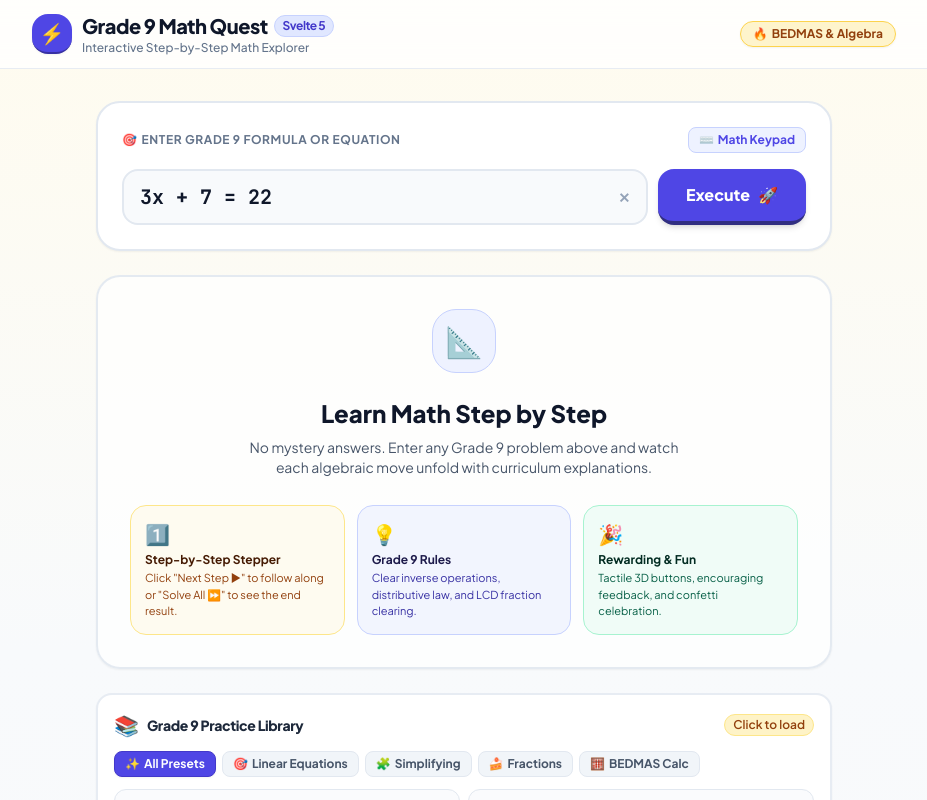
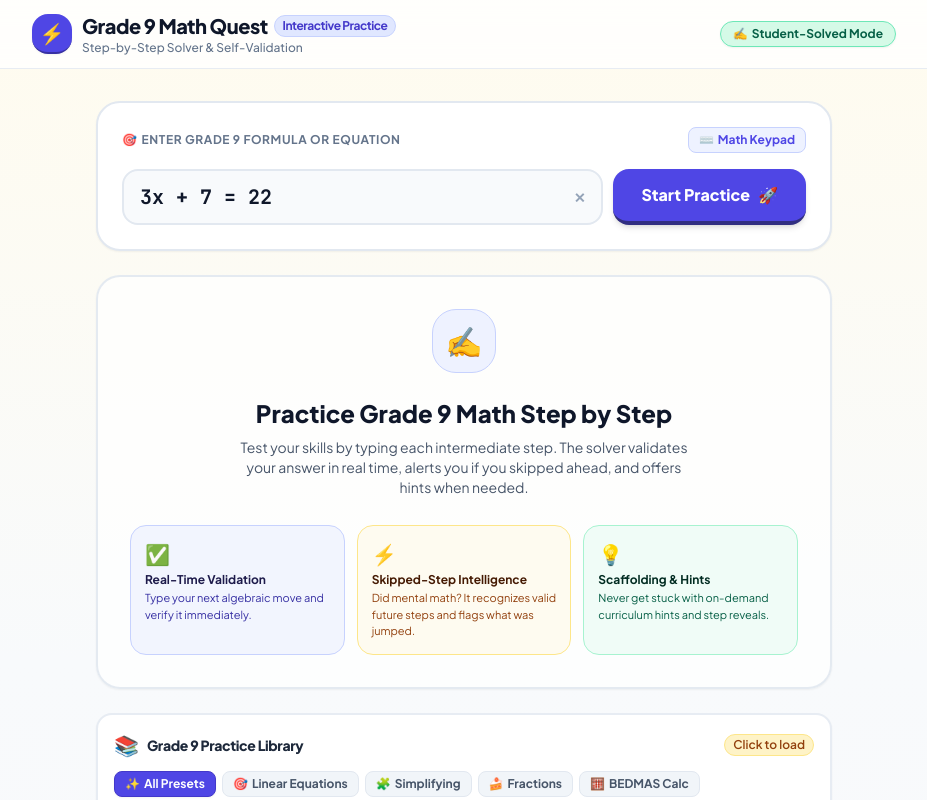
Before and after one commit to spoutin/mathvibe, a Svelte app: page / in a window 1280 px wide. Shown: the top 800 px of the page, without its empty margins (176-1103 px from the left). Built offline with nearby package versions, Linux system fonts and the light colour scheme.

Commit message:
feat: connect keypad to step input and verify student validation workflows

```diff
--- a/src/App.svelte
+++ b/src/App.svelte
@@ -8,47 +8,57 @@
   let formula = $state('3x + 7 = 22');
   let result = $state<SolveResult | null>(null);
   let showKeypad = $state(false);
-  let showPresets = $state(true);
   let inputRef = $state<HTMLInputElement | null>(null);
+  let activeStepInput = $state('');
 
   function executeSolve() {
     if (!formula.trim()) return;
+    activeStepInput = '';
     result = solveGrade9Math(formula);
   }
 
   function handleKeypadInsert(char: string) {
+    if (result && result.success) {
+      activeStepInput += char;
+    } else {
       formula += char;
-    if (inputRef) {
-      inputRef.focus();
+      if (inputRef) inputRef.focus();
     }
   }
 
   function handleKeypadClear() {
+    if (result && result.success) {
+      activeStepInput = '';
+    } else {
       formula = '';
       result = null;
-    if (inputRef) {
-      inputRef.focus();
+      if (inputRef) inputRef.focus();
     }
   }
 
   function handleKeypadBackspace() {
+    if (result && result.success) {
+      if (activeStepInput.length > 0) {
+        activeStepInput = activeStepInput.slice(0, -1);
+      }
+    } else {
       if (formula.length > 0) {
         formula = formula.slice(0, -1);
       }
-    if (inputRef) {
-      inputRef.focus();
+      if (inputRef) inputRef.focus();
     }
   }
 
   function handlePresetSelect(presetFormula: string) {
     formula = presetFormula;
+    activeStepInput = '';
     executeSolve();
-    // Scroll smoothly to solver
     window.scrollTo({ top: 0, behavior: 'smooth' });
   }
 
   function handleReset() {
     result = null;
+    activeStepInput = '';
     if (inputRef) {
       inputRef.focus();
     }
@@ -73,16 +83,16 @@
           <h1 class="text-lg sm:text-xl font-extrabold tracking-tight text-slate-900 leading-tight flex items-center gap-1.5">
             Grade 9 Math Quest
             <span class="text-xs px-2 py-0.5 rounded-full bg-indigo-100 text-indigo-700 font-bold border border-indigo-200">
-              Svelte 5
+              Interactive Practice
             </span>
           </h1>
-          <p class="text-xs text-slate-500 font-medium">Interactive Step-by-Step Math Explorer</p>
+          <p class="text-xs text-slate-500 font-medium">Step-by-Step Solver &amp; Self-Validation</p>
         </div>
       </div>
 
       <div class="flex items-center gap-2">
-        <span class="hidden sm:inline-flex items-center gap-1 text-xs font-bold px-3 py-1 rounded-full bg-amber-100/90 text-amber-800 border border-amber-300 shadow-sm">
-          <span>🔥</span> BEDMAS &amp; Algebra
+        <span class="hidden sm:inline-flex items-center gap-1 text-xs font-bold px-3 py-1 rounded-full bg-emerald-100/90 text-emerald-800 border border-emerald-300 shadow-sm">
+          <span>✍️</span> Student-Solved Mode
         </span>
       </div>
     </div>
@@ -135,7 +145,7 @@
           onclick={executeSolve}
           class="btn-3d h-14 px-7 bg-indigo-600 hover:bg-indigo-500 text-white font-extrabold text-base rounded-2xl border-b-4 border-indigo-900 shadow-md flex items-center justify-center gap-2 shrink-0 cursor-pointer"
         >
-          <span>Execute</span>
+          <span>Start Practice</span>
           <span>🚀</span>
         </button>
       </div>
@@ -173,6 +183,8 @@
           <StepPlayer
             {result}
             onReset={handleReset}
+            externalInput={activeStepInput}
+            onInputUpdate={(val) => (activeStepInput = val)}
           />
         {/key}
       </section>
@@ -180,39 +192,39 @@
       <!-- Empty Welcome / Intro State -->
       <section class="bg-white/70 border-2 border-slate-200/90 rounded-3xl p-6 sm:p-8 text-center shadow-sm space-y-5">
         <div class="inline-flex items-center justify-center w-16 h-16 rounded-3xl bg-indigo-50 text-3xl border border-indigo-200 mb-1">
-          📐
+          ✍️
         </div>
         <div class="max-w-md mx-auto space-y-2">
           <h2 class="text-xl sm:text-2xl font-black text-slate-900">
-            Learn Math Step by Step
+            Practice Grade 9 Math Step by Step
           </h2>
           <p class="text-xs sm:text-sm text-slate-600 leading-relaxed">
-            No mystery answers. Enter any Grade 9 problem above and watch each algebraic move unfold with curriculum explanations.
+            Test your skills by typing each intermediate step. The solver validates your answer in real time, alerts you if you skipped ahead, and offers hints when needed.
           </p>
         </div>
 
         <div class="grid grid-cols-1 sm:grid-cols-3 gap-3 pt-2 text-left">
-          <div class="bg-amber-50/70 border border-amber-200 rounded-2xl p-3.5">
-            <span class="text-xl">1️⃣</span>
-            <h4 class="font-bold text-xs text-amber-950 mt-1 mb-0.5">Step-by-Step Stepper</h4>
-            <p class="text-[11px] text-amber-800">
-              Click "Next Step ▶" to follow along or "Solve All ⏩" to see the end result.
+          <div class="bg-indigo-50/70 border border-indigo-200 rounded-2xl p-3.5">
+            <span class="text-xl">✅</span>
+            <h4 class="font-bold text-xs text-indigo-950 mt-1 mb-0.5">Real-Time Validation</h4>
+            <p class="text-[11px] text-indigo-800">
+              Type your next algebraic move and verify it immediately.
             </p>
           </div>
 
-          <div class="bg-indigo-50/70 border border-indigo-200 rounded-2xl p-3.5">
-            <span class="text-xl">💡</span>
-            <h4 class="font-bold text-xs text-indigo-950 mt-1 mb-0.5">Grade 9 Rules</h4>
-            <p class="text-[11px] text-indigo-800">
-              Clear inverse operations, distributive law, and LCD fraction clearing.
+          <div class="bg-amber-50/70 border border-amber-200 rounded-2xl p-3.5">
+            <span class="text-xl">⚡</span>
+            <h4 class="font-bold text-xs text-amber-950 mt-1 mb-0.5">Skipped-Step Intelligence</h4>
+            <p class="text-[11px] text-amber-800">
+              Did mental math? It recognizes valid future steps and flags what was jumped.
             </p>
           </div>
 
           <div class="bg-emerald-50/70 border border-emerald-200 rounded-2xl p-3.5">
-            <span class="text-xl">🎉</span>
-            <h4 class="font-bold text-xs text-emerald-950 mt-1 mb-0.5">Rewarding &amp; Fun</h4>
+            <span class="text-xl">💡</span>
+            <h4 class="font-bold text-xs text-emerald-950 mt-1 mb-0.5">Scaffolding &amp; Hints</h4>
             <p class="text-[11px] text-emerald-800">
-              Tactile 3D buttons, encouraging feedback, and confetti celebration.
+              Never get stuck with on-demand curriculum hints and step reveals.
             </p>
           </div>
         </div>
```
Also changed, not shown: 1 other file (tests, documents, lock files or other folders). Lines whose indentation alone changed are shown as unchanged.
